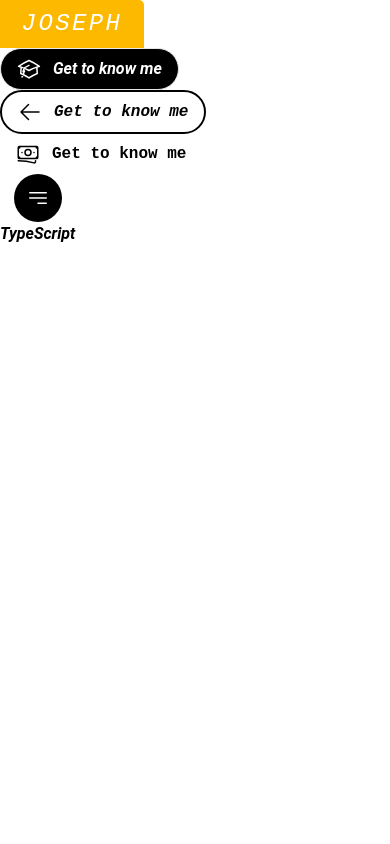
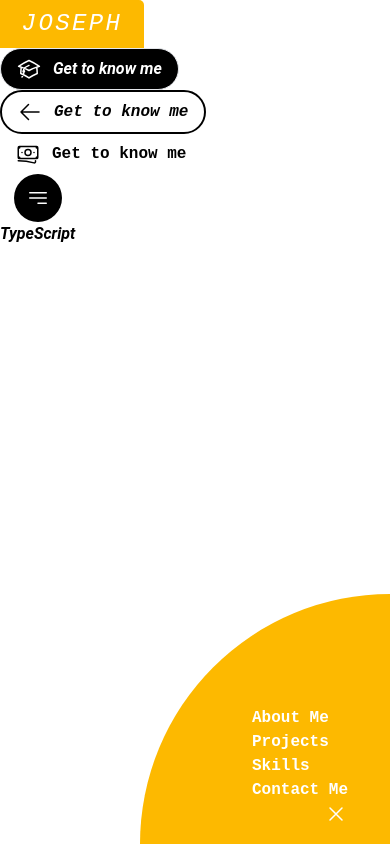
Before and after one commit to programmergeek/landing-page, a Next.js app in the folder landing-page/: page / in a window 390 px wide. Built offline with nearby package versions, Linux system fonts and the light colour scheme.

Commit message:
create navigation widget for mobile

```diff
--- a/landing-page/components/NavigationBar.tsx
+++ b/landing-page/components/NavigationBar.tsx
@@ -1,32 +1,37 @@
-import React, { Children } from 'react'
+import React, { Children, useState } from 'react'
 import { TertiaryButton } from './Buttons'
 
-/**
- * A bottom navigation bar meant to be used with smaller screens.
- */
-export const BottomNavigationBar: React.FC = () => {
+type Props = {
+    children: React.ReactNode
+}
+
+export const NavigationWidget: React.FC = () => {
+    const [isOpen, toggleMenu] = useState<boolean>(true)
+
     return (
-    <div className= "md:hidden bg-background border-2 rounded-[5px] border-black w-full h-16 grid grid-cols-4 py-1.5 fixed bottom-0" >
-        {
-            // map the menu options to navigation buttons.
-            // TODO: replace buttons names with objects that contain the name of the button along with its icon.
-            ['About Me', 'Project', 'Skills', 'Contact Me'].map((value) => (
-                <div key={value} className='flex flex-col'>
-                    <div className="flex justify-center">
-                        {/* placeholder icon button*/}
-                        <button id={value} className='rounded-full border border-black w-8 h-8'></button>
-                    </div>
-                    <label htmlFor={value} className='font-sourceCodePro font-semibold text-center'>{value}</label>
-                </div>
-            ))
-        }
+    <div className={`fixed -bottom-[250px] -right-[250px] w-[500px] h-[500px]`}>
+        <button className={`${!isOpen ? "block": "hidden"} bg-folderYellow p-3 rounded-full absolute top-48 left-48`} onClick={() => toggleMenu(true)}>
+            <svg xmlns="http://www.w3.org/2000/svg" fill="none" viewBox="0 0 24 24" strokeWidth={1.5} stroke="white" className="w-6 h-6">
+                <path strokeLinecap="round" strokeLinejoin="round" d="M3.75 6.75h16.5M3.75 12h16.5M12 17.25h8.25" />
+            </svg>
+        </button>
+        <div className= {`realative bg-folderYellow text-white ${ isOpen ? 'w-[500px] h-[500px]' : 'w-0 h-0' } rounded-full`}>
+        <ul className='font-sourceCodePro absolute left-28 top-28 font-semibold'>
+            <li>About Me</li>
+            <li>Projects</li>
+            <li>Skills</li>
+            <li>Contact Me</li>
+            <li className={`${isOpen ? "flex" : "hidden"} justify-end cursor-pointer`} onClick={() => toggleMenu(false)}>
+                <svg xmlns="http://www.w3.org/2000/svg" fill="none" viewBox="0 0 24 24" strokeWidth={1.5} stroke="currentColor" className="w-6 h-6 ">
+                    <path strokeLinecap="round" strokeLinejoin="round" d="M6 18L18 6M6 6l12 12" />
+                </svg>
+            </li>
+        </ul>
+        </div>
     </div>
     )
 }
 
-type Props = {
-    children: React.ReactNode
-}
 
 /** Wrapper component for desktop and mobile navigation bars */
 const NavigationBarWrapper: React.FC<Props> = ({ ...props }) => {
--- a/landing-page/pages/index.tsx
+++ b/landing-page/pages/index.tsx
@@ -1,7 +1,7 @@
 import type { NextPage } from 'next'
 import Head from 'next/head'
 import Image from 'next/image'
-import { IconButton, NavigationBar, PrimaryButton, SecondaryButton, TertiaryButton } from '../components'
+import { IconButton, NavigationBar, NavigationWidget, PrimaryButton, SecondaryButton, TertiaryButton } from '../components'
 import styles from '../styles/Home.module.css'
 
 const Home: NextPage = () => {
@@ -39,6 +39,7 @@ const Home: NextPage = () => {
         <path strokeLinecap="round" strokeLinejoin="round" d="M3.75 6.75h16.5M3.75 12h16.5M12 17.25h8.25" />
       </svg>
       }/>
+      <NavigationWidget />
     </div>
   )
 }
```
